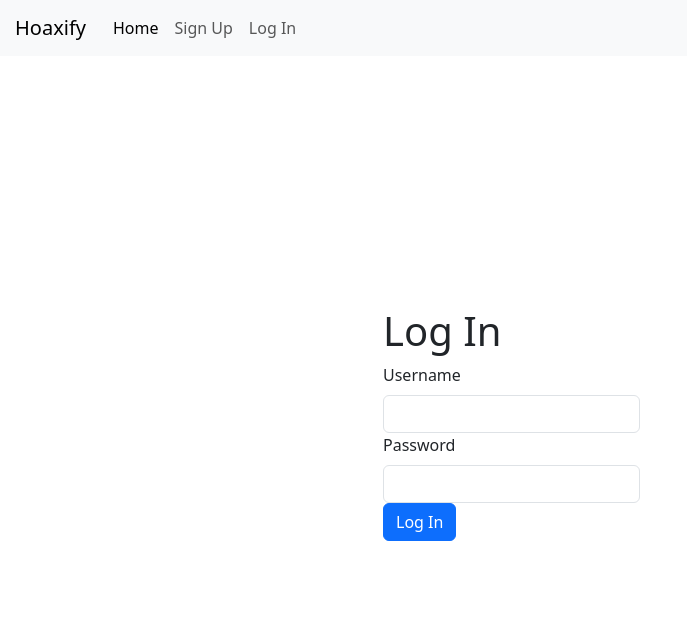
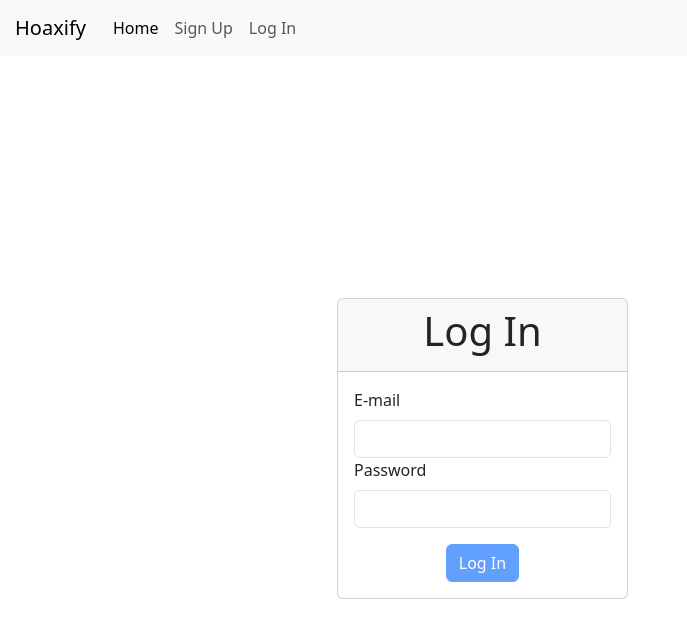
Before and after one commit to soosgabor/testPage, a Vue app: page /login in a window 1280 px wide. Shown: the top 638 px of the page, without its empty margins (0-687 px from the left). Built offline with nearby package versions, Linux system fonts and the light colour scheme.

Commit message:
LoginPage and UserPage changed

```diff
--- a/src/views/LoginPage.vue
+++ b/src/views/LoginPage.vue
@@ -1,35 +1,68 @@
 <template>
-  <div data-testid="signup-page">
-    <form id="form-sign-up">
-      <h1>Log In</h1>
-      <Input id="username" label="Username" v-model="username" />
-      <Input id="password" label="Password" v-model="password" type="password" />
+  <div class="container" data-testid="login-page">
+    <form class="card mt-5" id="form-sign-up">
+      <div class="card-header">
+        <h1 class="text-center">Log In</h1>
+      </div>
+      <div class="card-body">
+        <Input id="e-mail" label="E-mail" v-model="email" />
+        <Input id="password" label="Password" v-model="password" type="password" />
 
-      <button class="btn btn-primary" @click.prevent="submit">Log In</button>
+        <div class="text-center">
+          <button
+            class="btn btn-primary mt-3"
+            :disabled="isDisabled"
+            @click.prevent="submit"
+          >
+            <span v-if="apiProgress" class="spinner-border spinner-border-sm"></span>
+            Log In
+          </button>
+        </div>
+      </div>
     </form>
-  </div>
-
-  <div id="info" class="alert alert-success" v-show="signUpSuccess">
-    Please check your e-mail to activate your account
-  </div>
-
-  <div v-if="responseData">
-    <p>Testing: {{ responseData.data }}</p>
+    <div id="error" v-if="loginError">{{ loginError }}</div>
   </div>
 </template>
 
 <script setup>
-import { ref, computed, watch } from 'vue'
-import axios from 'axios'
-import Input from '../components/Input.vue'
+import { ref, computed } from "vue";
+import axios from "axios";
+import Input from "../components/Input.vue";
 
-const username = ref('')
-const email = ref('')
-const password = ref('')
-const passwordRepeat = ref('')
-const responseData = ref(null)
-const signUpSuccess = ref(false)
-const errors = ref({})
+const email = ref("");
+const password = ref("");
+const apiProgress = ref(false);
+const loginSuccess = ref(false);
+const loginError = ref("");
+const responseData = ref(null);
+const errors = ref({});
 
+const isDisabled = computed(() => {
+  if (!email.value || !password.value) return true;
+  return false;
+});
 
+const submit = async () => {
+  errors.value = {};
+  let user = {
+    email: email.value,
+    password: password.value,
+  };
+  try {
+    apiProgress.value = true;
+    responseData.value = await axios.post("/api/auth", user);
+    loginSuccess.value = true;
+    apiProgress.value = false;
+    loginError.value = responseData.value.data.msg;
+    if (!loginError.value) {
+      loginError.value = "Sikeres belépés";
+    }
+  } catch (error) {
+    if (error) {
+      console.log(error);
+      errors.value = error.response.data.msg;
+      loginSuccess.value = false;
+    }
+  }
+};
 </script>
--- a/src/views/UserPage.vue
+++ b/src/views/UserPage.vue
@@ -1,26 +1,28 @@
 <template>
   <div data-testid="user-page">
-    <h1 v-if="user">{{ user.username }}</h1>
-    {{ $route.params.id }}
+    <h1>User Page</h1>
+    <h2 v-if="user">{{ user.username }}</h2>
+    {{ props.id }}
   </div>
 </template>
 
 <script setup>
 import axios from "axios";
-import { ref, onBeforeMount } from "vue";
-import { useRoute } from "vue-router";
+import { ref, onMounted } from "vue";
 
-const route = useRoute();
 let user = ref();
 
-onBeforeMount(async () => {
-  await getUserById(route.params.id);
+const props = defineProps({
+  id: String,
 });
 
-const getUserById = async (id) => {
+onMounted(async () => {
+  await getUserById();
+});
+
+const getUserById = async () => {
   try {
-    user.value = await axios.get("https://hoaxify-backend.onrender.com/api/user/" + id);
-    console.log(user.value);
+    user.value = await axios.get(`/api/user/${props.id}`);
     if (user.value.status === 200) {
       user.value = user.value.data;
     }
```
